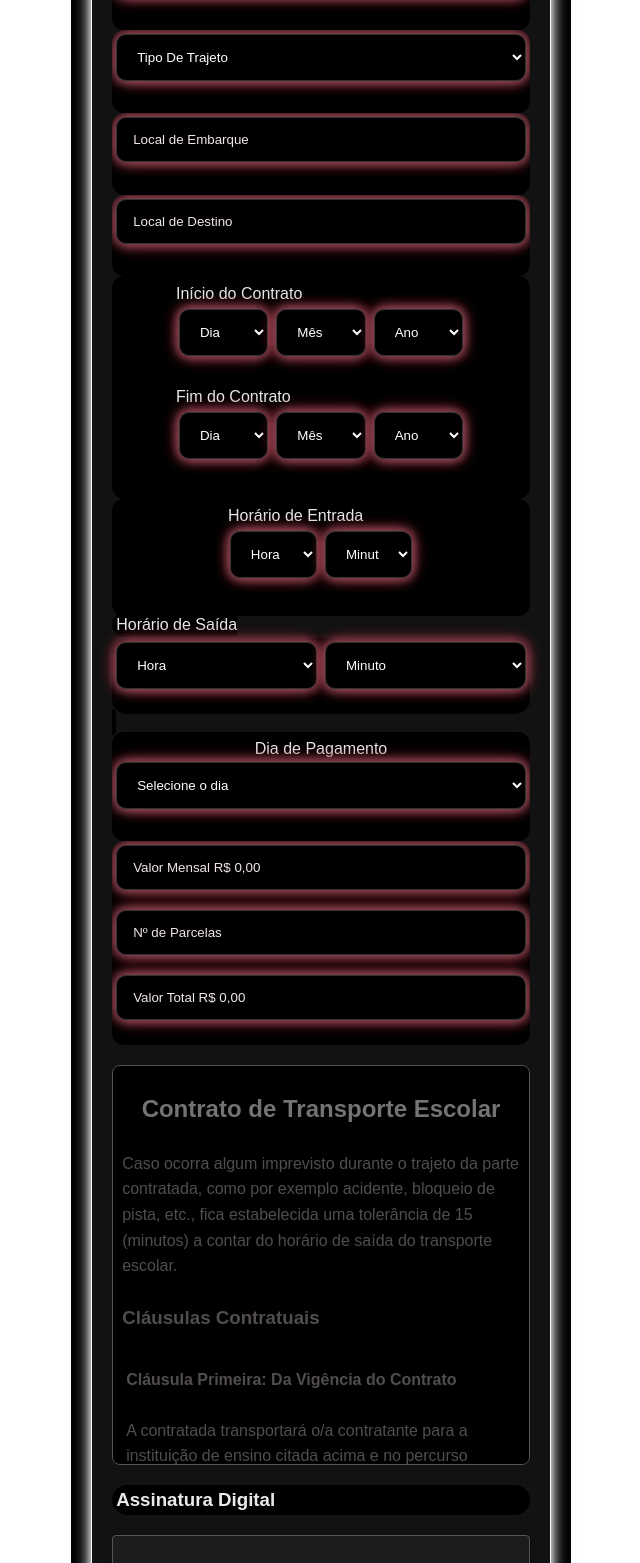
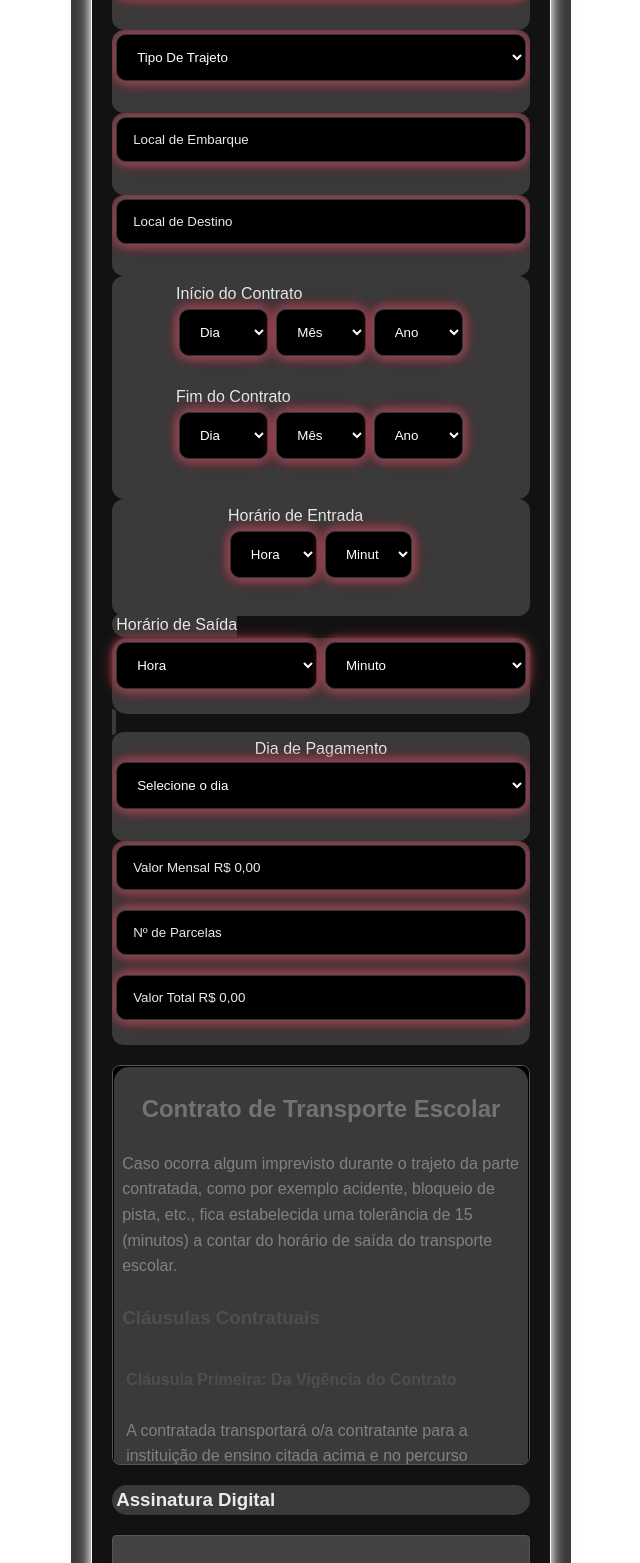
Before and after one commit to lekotourformulario/lekotour.github.io, a website: page index.html in a window 1280 px wide. Shown: the part 1237-2800 px from the top of the page, without its empty margins (319-959 px from the left). Drawn offline with nearby package versions, Linux system fonts and the light colour scheme.

Commit message:
Atualiza cores no style.css

```diff
--- a/style.css
+++ b/style.css
@@ -1,6 +1,6 @@
 
 body * {
-  background-color: #000000;
+  background-color: #3a3a3a;
   font-family: 'Poppins', sans-serif;
   color: #eaeaea;
   box-sizing: border-box;
@@ -217,7 +217,7 @@ select:focus {
 
 .contrato p {
   line-height: 1.6;
-  color: hsl(0, 2%, 31%);
+  color: hsl(0, 2%, 51%);
 }
 
 
@@ -232,7 +232,7 @@ canvas {
   border: 1px solid #555;
   margin: 20px auto;
   display: block;
-  background-color: #1d1c1c;
+  background-color: #444343;
   border-radius: 4px;
   box-shadow: 0 0 5px rgba(0, 0, 0, 0.2);
   width: 100%;
```
